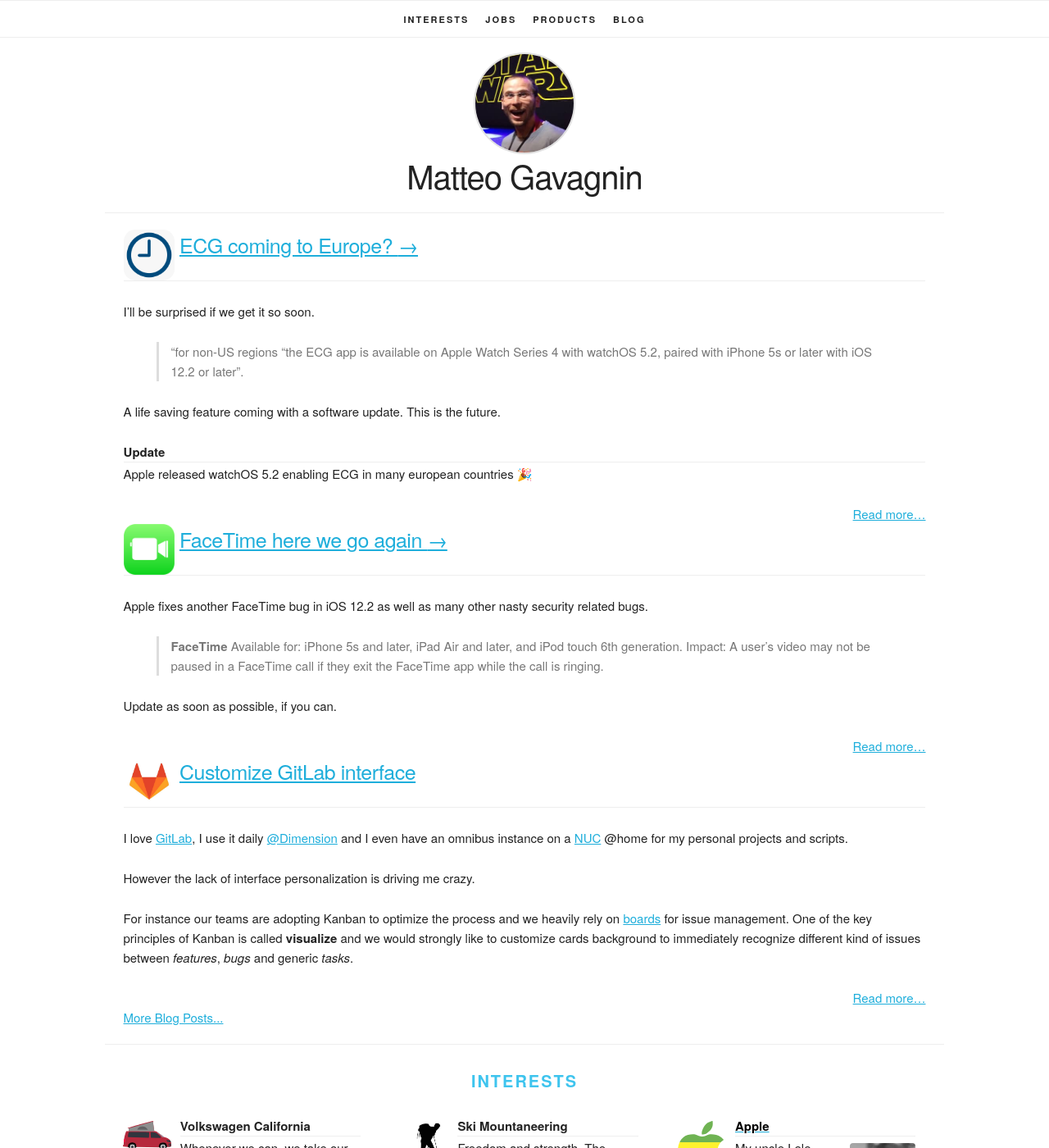
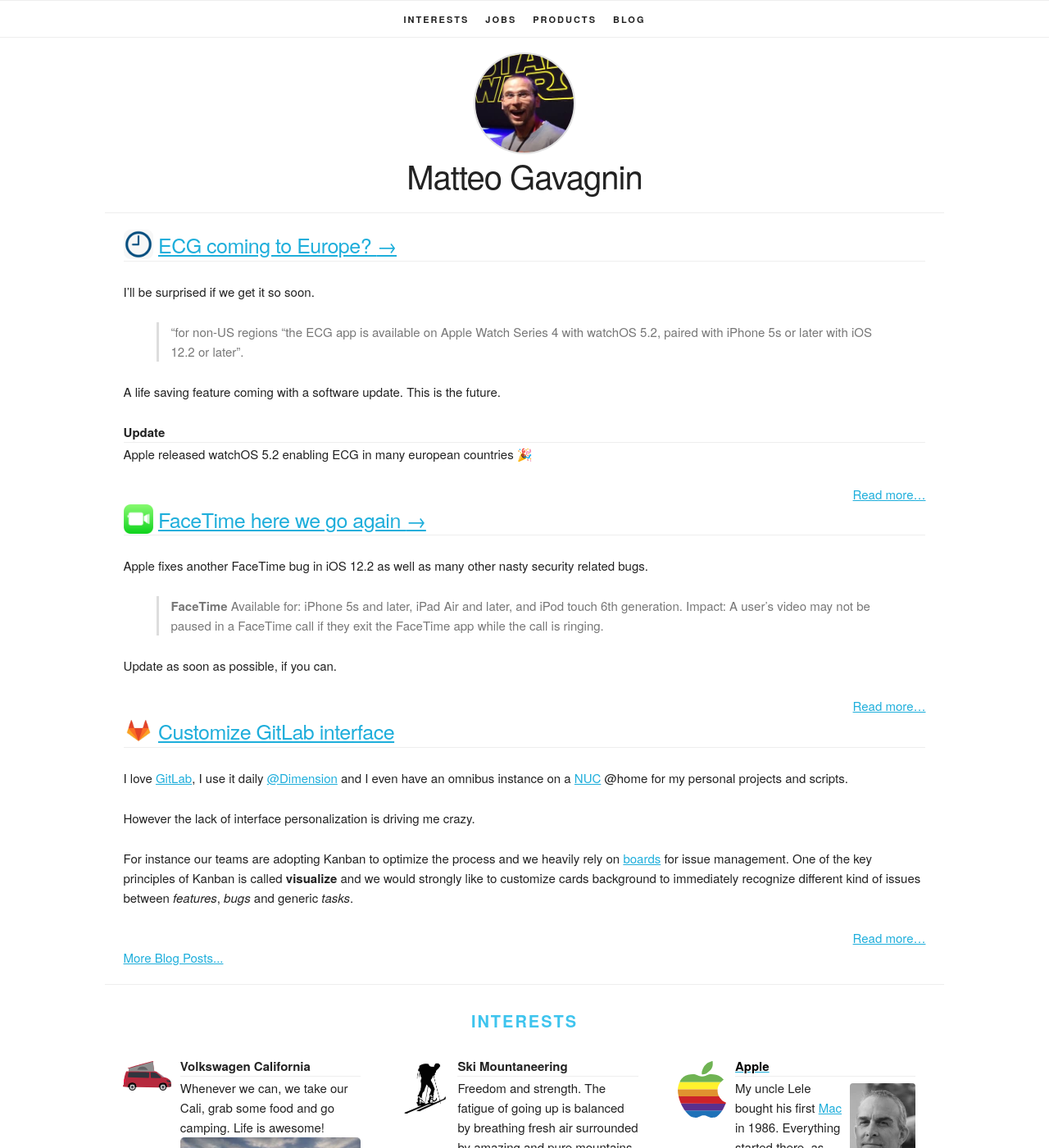
Before and after one commit to macteo/macteo.it, a Jekyll site: the page built from index.html, in a window 1280 px wide and 1400 px high. Shown: the whole window at 82% size. Built offline with Jekyll 4.4.1, drawn with Linux system fonts in a browser that asks for light colours.

Commit message:
Fixed post image size

```diff
--- a/_includes/css/logos-no-pop.css
+++ b/_includes/css/logos-no-pop.css
@@ -165,12 +165,12 @@
 img.logo-post {
   text-align: center;
   max-width: 100%;
-  max-height: 62px;
+  max-height: 36px;
   height: auto;
   /*-webkit-filter: grayscale(20%);
   filter: grayscale(20%);*/
   object-fit: contain;
-  width: 62px;
+  width: 36px;
   /*-webkit-filter: none;
   filter: none;*/
   /*border-radius: 23%; */
```
Also changed, not shown: 1 other file.
